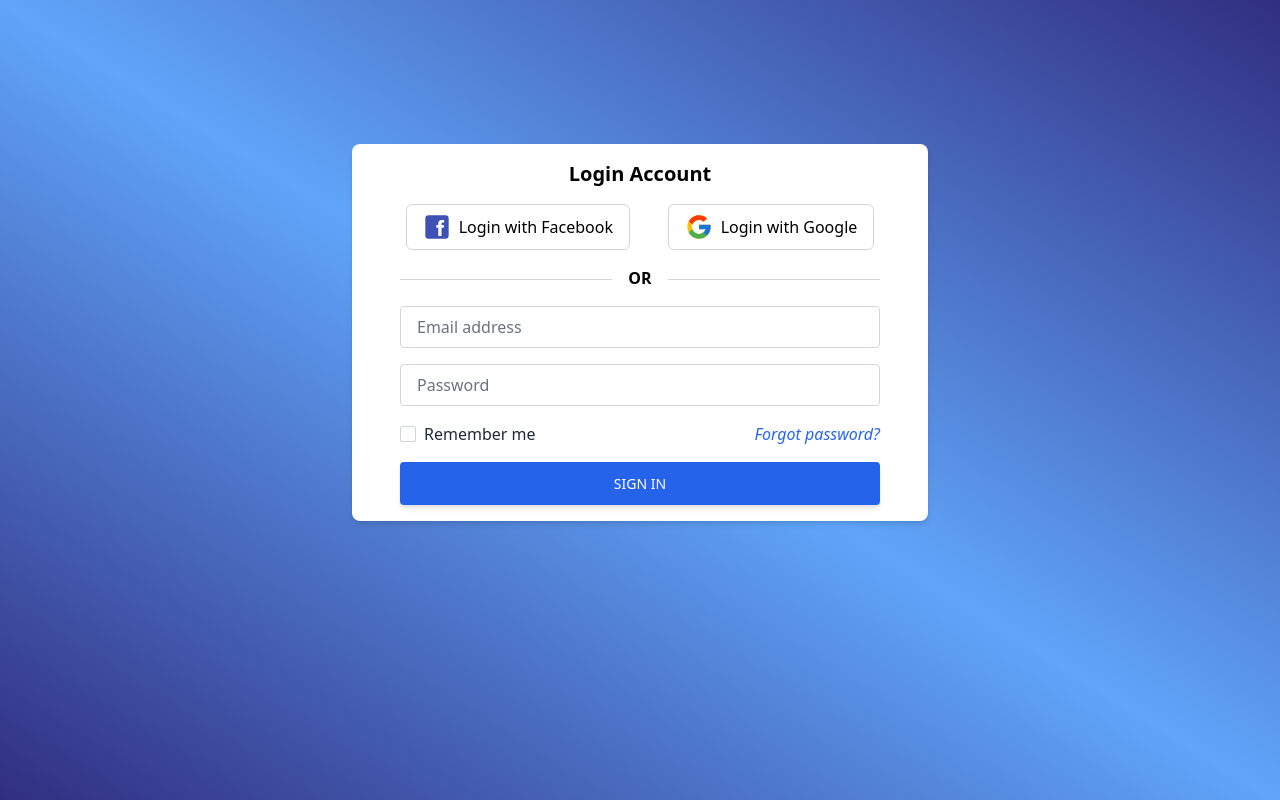
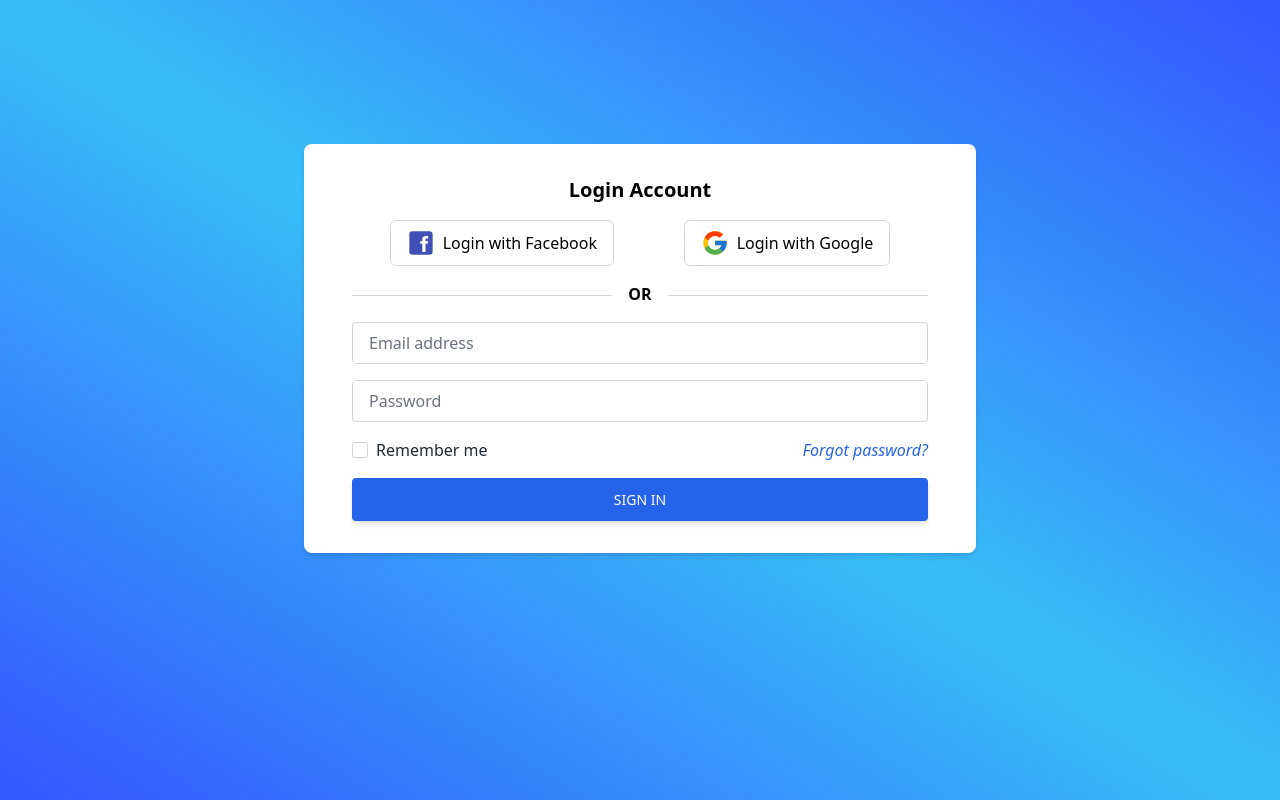
Before and after one commit to ThienAn1010/Capstone-Project, a Next.js app in the folder frontend/: page /login in a window 1280 px wide. Built offline with nearby package versions, Linux system fonts and the light colour scheme.

Commit message:
update color

```diff
--- a/frontend/pages/login.tsx
+++ b/frontend/pages/login.tsx
@@ -5,8 +5,8 @@ import type { NextPage } from "next"
 
 const Home: NextPage = () => {
   return (
-    <div className="w-screen h-screen bg-gradient-to-bl from-indigo-900 via-blue-400 to-indigo-900 pt-36">
-      <div className="container max-w-xl bg-white mx-auto px-12 py-4 rounded-lg shadow-md">
+    <div className="w-screen h-screen bg-gradient-to-bl from-test via-sky-400 to-test pt-36">
+      <div className="container max-w-2xl bg-white mx-auto px-12 py-8 rounded-lg shadow-md">
         <h1 className="text-center text-xl subpixel-antialiased font-bold mb-4">
           Login Account
         </h1>
```
